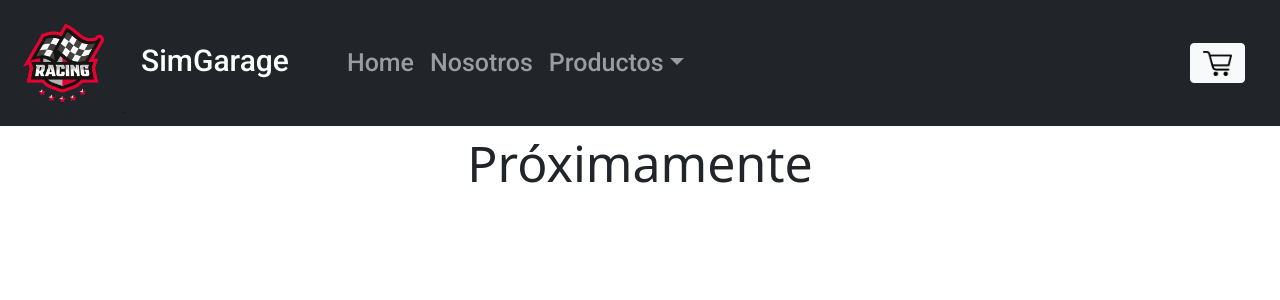
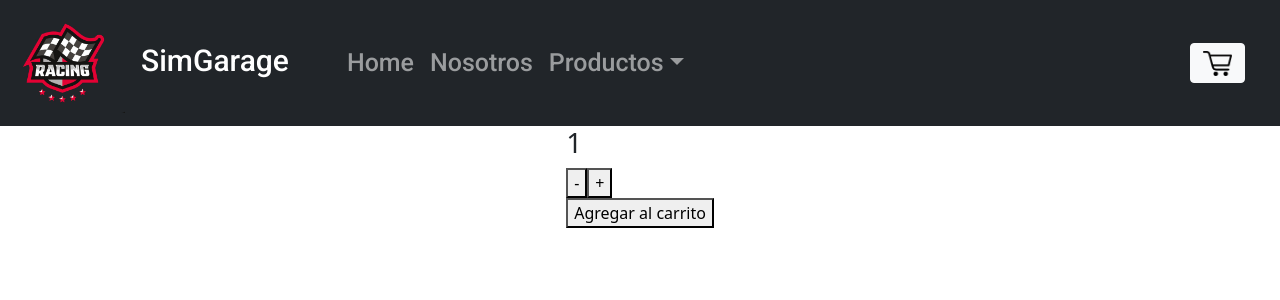
Before and after one commit to EZonni/Curso_React_Js-Coderhouse, a React (Create React App) app: page / in a window 1280 px wide. Shown: the top 300 px of the page. Built offline with nearby package versions, Linux system fonts and the light colour scheme.

Commit message:
Entrega quinta clase

```diff
--- a/src/App.js
+++ b/src/App.js
@@ -10,7 +10,9 @@ function App() {
         <NavBar/>
       </header>
       <main>
-        <ItemListContainer texto="Próximamente"/>
+        <div>
+          <ItemListContainer/>
+        </div>
       </main>
     </>
   );
--- /dev/null
+++ b/src/components/ItemCount.jsx
@@ -0,0 +1,32 @@
+import React, { useState } from "react";
+
+function ItemCount({ stock, initial, onAdd}) {
+
+    const inicial = parseInt(initial);
+
+    const [count, setCount] = useState(inicial);
+
+    const sumarItem = () => {
+        count < stock ? setCount(count + 1) : setCount(count);
+    };
+
+    const restarItem = () => {
+        count === inicial ? setCount(count) : setCount(count - 1);
+    };
+
+    return(
+        <>
+            <div>
+                <h3>{count}</h3>
+                <button onClick={restarItem}>-</button>
+                <button onClick={sumarItem}>+</button>
+            </div>
+            <div>
+                <button>Agregar al carrito</button>
+            </div>
+        </>
+    );
+
+};
+
+export default ItemCount;
--- a/src/components/ItemListContainer.jsx
+++ b/src/components/ItemListContainer.jsx
@@ -1,8 +1,11 @@
-function ItemListContainer({texto}) {
+import React from "react";
+import ItemCount from "./ItemCount.jsx";
+
+function ItemListContainer() {
     return(
-            <p style={{fontSize:"50px"}}>
-                {texto}
-            </p>
+            <>
+                <ItemCount stock="10" initial="1"/>
+            </>
     );
 };
 
```
